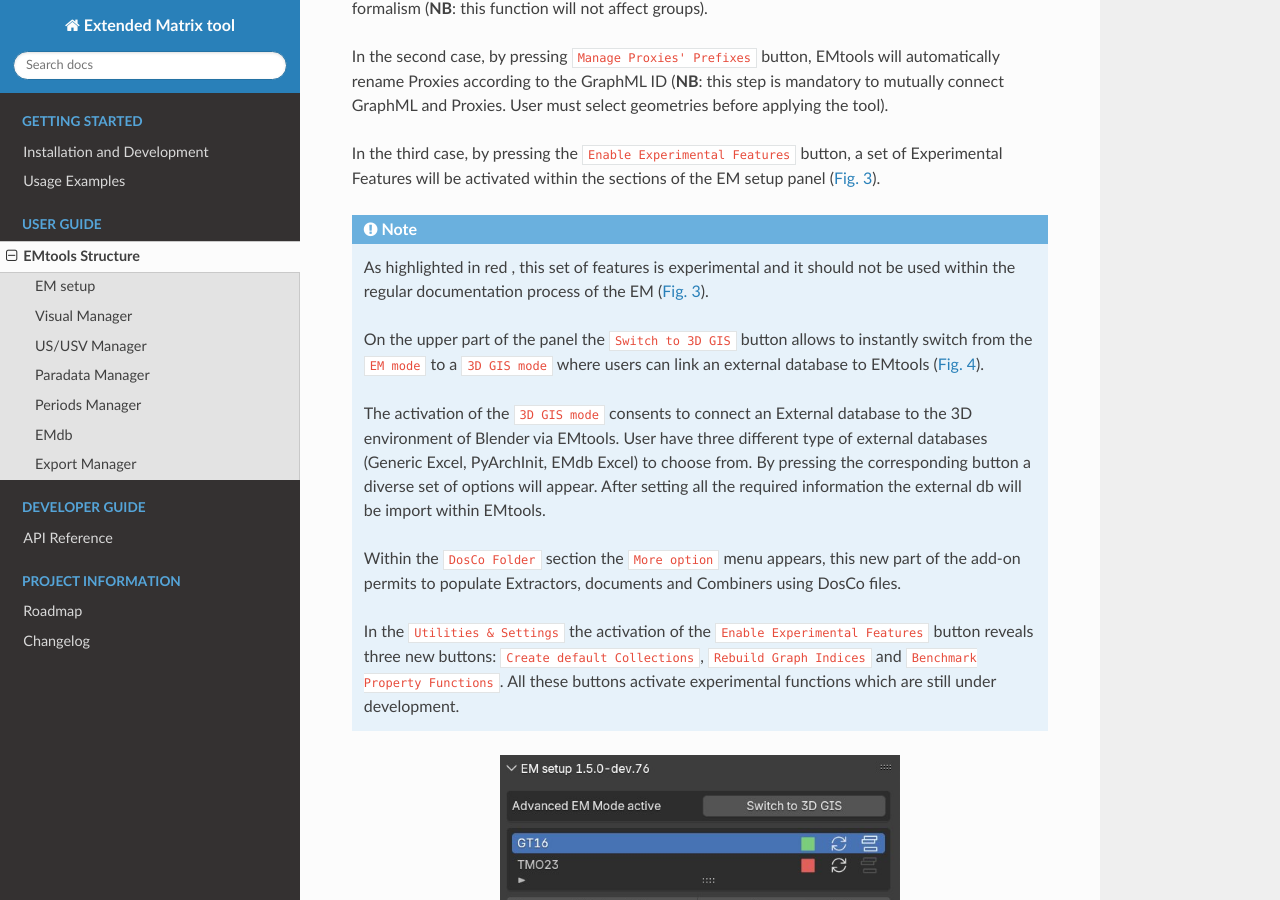
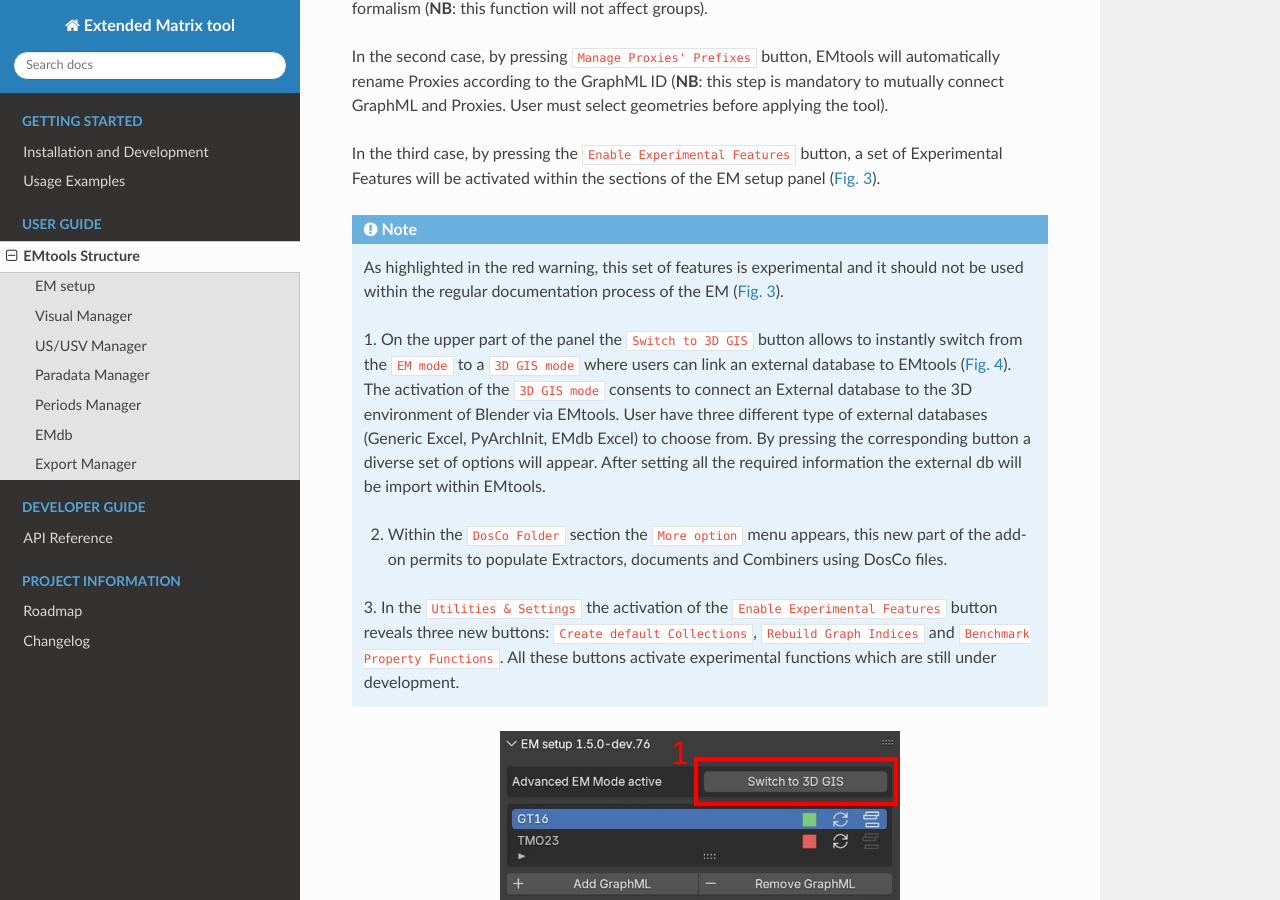
Before and after one commit to zalmoxes-laran/EM-blender-tools-doc, a Sphinx documentation site: the page built from docs/EMstructure.rst, in a window 1280 px wide and 900 px high, scrolled down 2552 px. Built offline with Sphinx 7.4.7 and the Read the Docs theme 3.1.0, drawn with Linux system fonts in a browser that asks for light colours; pages that are not in the unit, such as notebooks, are missing from menus; some of the changed text lies outside the part shown.

Commit message:
Update EMstructure file, Experimental features note box

```diff
--- a/docs/EMstructure.rst
+++ b/docs/EMstructure.rst
@@ -82,31 +82,30 @@ In the first case EMtools will automatically convert US and USV nodes to the lat
 
 In the second case, by pressing ``Manage Proxies' Prefixes`` button, EMtools will automatically rename Proxies according to the GraphML ID (**NB**: this step is mandatory to mutually connect GraphML and Proxies. User must select geometries before applying the tool).
 
-In the third case, by pressing the ``Enable Experimental Features`` button, a set of Experimental Features will be activated within the sections of the EM setup panel (:numref:`Fig. %s <EMsetup_03FIG>`).
+In the third case, by pressing the ``Enable Experimental Features`` button, a set of Experimental Features will be activated within the sections of the EM setup panel (:numref:`Fig. %s <EMsetup_03_editFIG>`).
 
 .. note::
-   As highlighted in red , this set of features is experimental and it should not be used within the regular documentation process of the EM (:numref:`Fig. %s <EMsetup_03FIG>`).
+   As highlighted in the red warning, this set of features is experimental and it should not be used within the regular documentation process of the EM (:numref:`Fig. %s <EMsetup_03_editFIG>`).
 
-   On the upper part of the panel the ``Switch to 3D GIS`` button allows to instantly switch from the ``EM mode`` to a ``3D GIS mode`` where users can link an external database to EMtools (:numref:`Fig. %s <EMsetup_04abcFIG>`).
-
+   1. On the upper part of the panel the ``Switch to 3D GIS`` button allows to instantly switch from the ``EM mode`` to a ``3D GIS mode`` where users can link an external database to EMtools (:numref:`Fig. %s <EMsetup_04abcFIG>`).
    The activation of the ``3D GIS mode`` consents to connect an External database to the 3D environment of Blender via EMtools.
    User have three different type of external databases (Generic Excel, PyArchInit, EMdb Excel) to choose from.
    By pressing the corresponding button a diverse set of options will appear.
    After setting all the required information the external db will be import within EMtools.
 
-   Within the ``DosCo Folder`` section the ``More option`` menu appears, this new part of the add-on permits to populate Extractors, documents and Combiners using DosCo files.
+   2. Within the ``DosCo Folder`` section the ``More option`` menu appears, this new part of the add-on permits to populate Extractors, documents and Combiners using DosCo files.
 
-   In the ``Utilities & Settings`` the activation of the ``Enable Experimental Features`` button reveals three new buttons: ``Create default Collections``, ``Rebuild Graph Indices`` and ``Benchmark Property Functions``.
+   3. In the ``Utilities & Settings`` the activation of the ``Enable Experimental Features`` button reveals three new buttons: ``Create default Collections``, ``Rebuild Graph Indices`` and ``Benchmark Property Functions``.
    All these buttons activate experimental functions which are still under development.
 
 
-.. _EMsetup_03FIG:
+.. _EMsetup_03_editFIG:
 
-.. figure:: img/EMsetup_03.jpg
+.. figure:: img/EMsetup_03_edit.jpg
    :width: 400
    :align: center
 
-   Experimental Features enabled
+   Experimental Features enabled (red rectangles with numbers 1-3)
 
 
 .. _EMsetup_04abcFIG:
```
Also changed, not shown: docs/img/EMsetup_03_edit.jpg (added).
